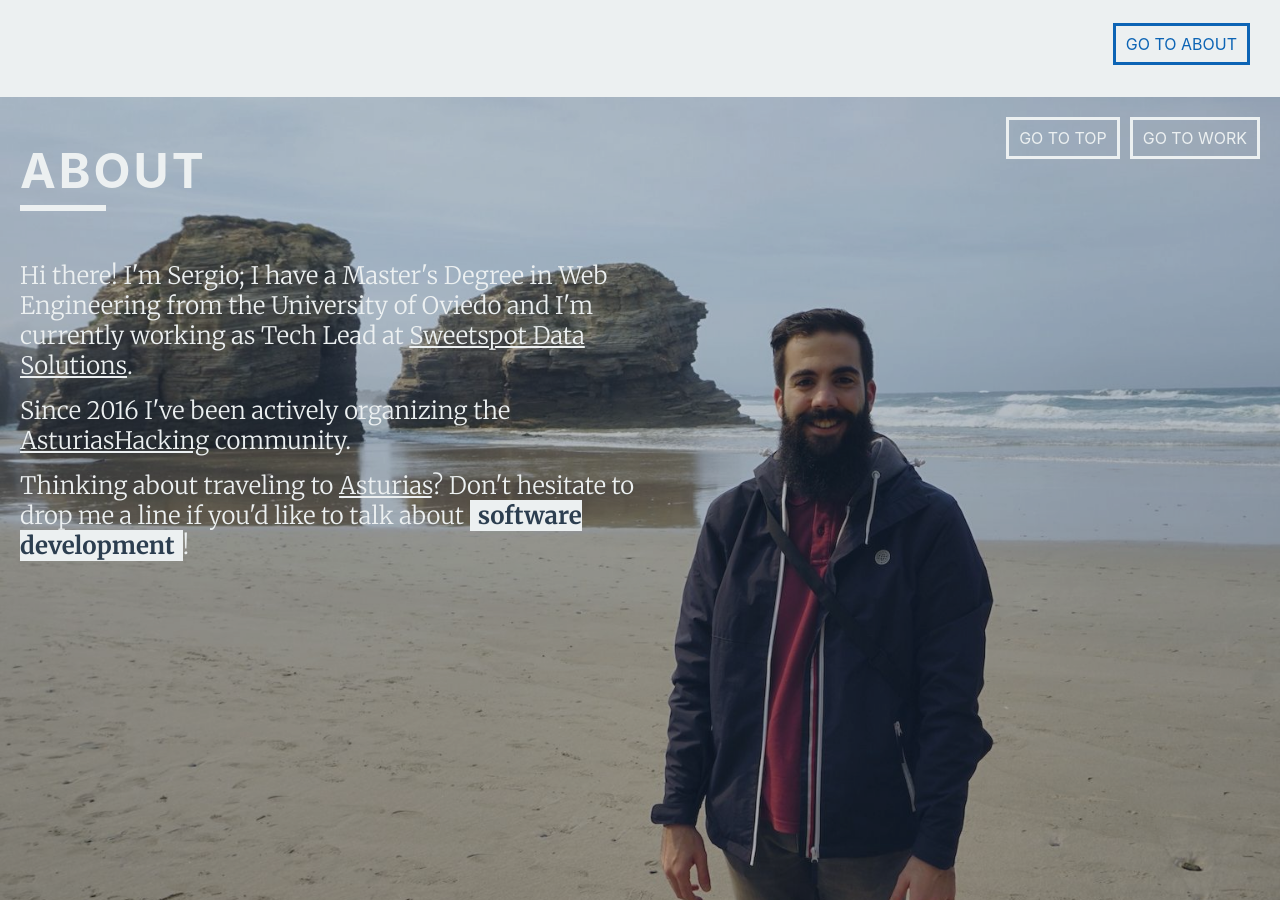
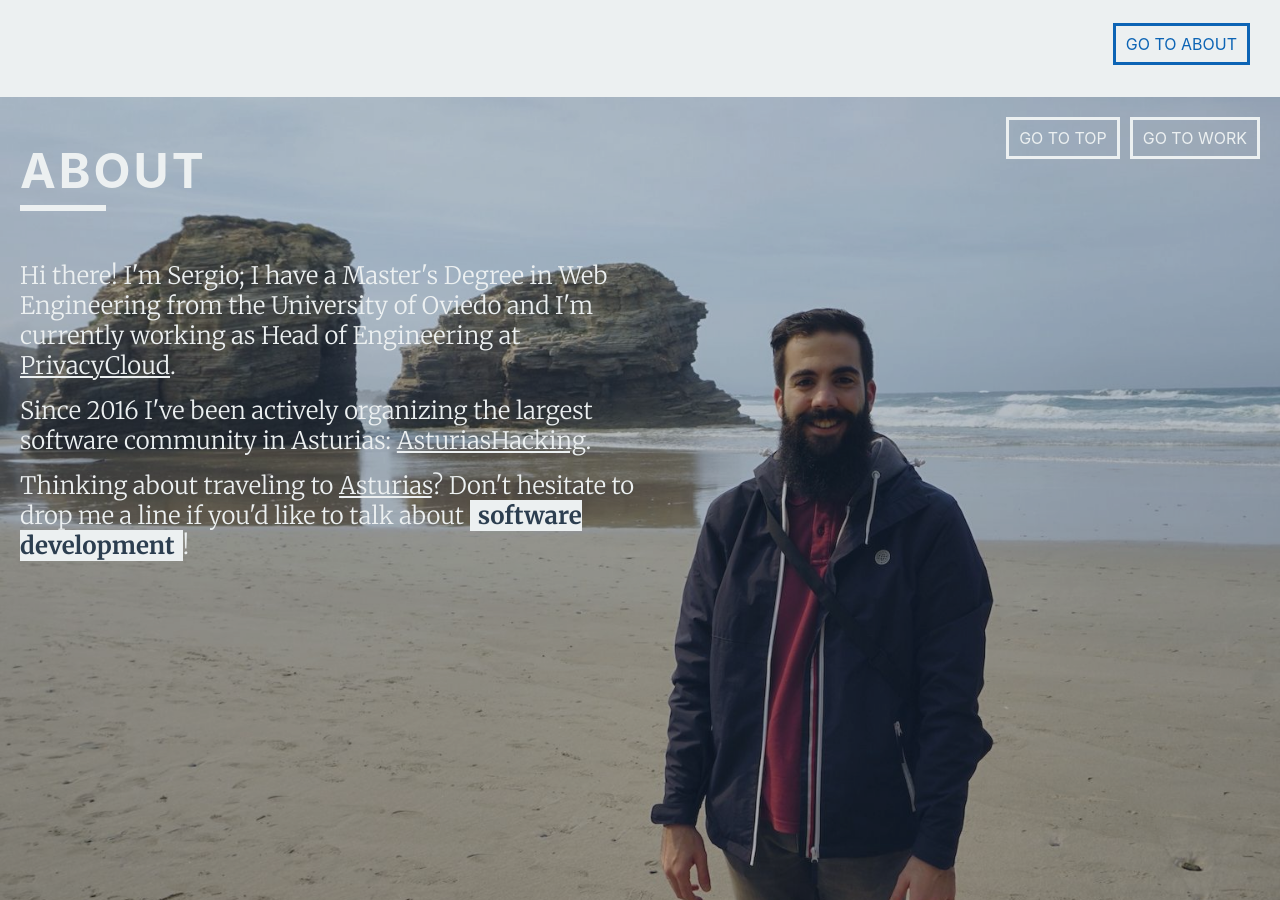
Before and after one commit to sergioalvz/sergioalvz.github.io, a Jekyll site: the page built from index.html, in a window 1280 px wide and 900 px high, scrolled down 1703 px. Built offline with Jekyll 4.4.1, drawn with Linux system fonts in a browser that asks for light colours; nearby versions of some CDN libraries; Markdown is read by kramdown in place of the engine named in the settings; comment, search, counter and statistics services are not loaded.

Commit message:
Update some work information

```diff
--- a/_includes/home/about.html
+++ b/_includes/home/about.html
@@ -7,19 +7,21 @@
       {% include components/title.html title="about" %}
 
       <p class="panel__text">
-        Hi there! I'm Sergio; I have a Master's Degree in Web Engineering from the University of Oviedo and I'm currently working
-        as Tech Lead at
-        <a class="link" href="http://www.sweetspot.com" target="_blank" rel="noopener">Sweetspot Data Solutions</a>.
+        Hi there! I'm Sergio; I have a Master's Degree in Web Engineering from the University of Oviedo and I'm
+        currently working
+        as Head of Engineering at
+        <a class="link" href="https://privacycloud.com" target="_blank" rel="noopener">PrivacyCloud</a>.
       </p>
 
       <p class="panel__text">
-        Since 2016 I've been actively organizing the
-        <a class="link" href="https://www.meetup.com/AsturiasHacking" target="_blank" rel="noopener">AsturiasHacking</a> community.
+        Since 2016 I've been actively organizing the largest software community in Asturias:
+        <a class="link" href="https://www.meetup.com/AsturiasHacking" target="_blank" rel="noopener">AsturiasHacking</a>.
       </p>
 
       <p class="panel__text">
         Thinking about traveling to
-        <a class="link" href="https://www.flickr.com/search/?text=asturias" target="_blank" rel="noopener">Asturias</a>? Don't hesitate to drop me a line if you'd like to talk about
+        <a class="link" href="https://www.flickr.com/search/?text=asturias" target="_blank" rel="noopener">Asturias</a>?
+        Don't hesitate to drop me a line if you'd like to talk about
         <span class="highlight">software development</span>!
       </p>
     </div>
```
